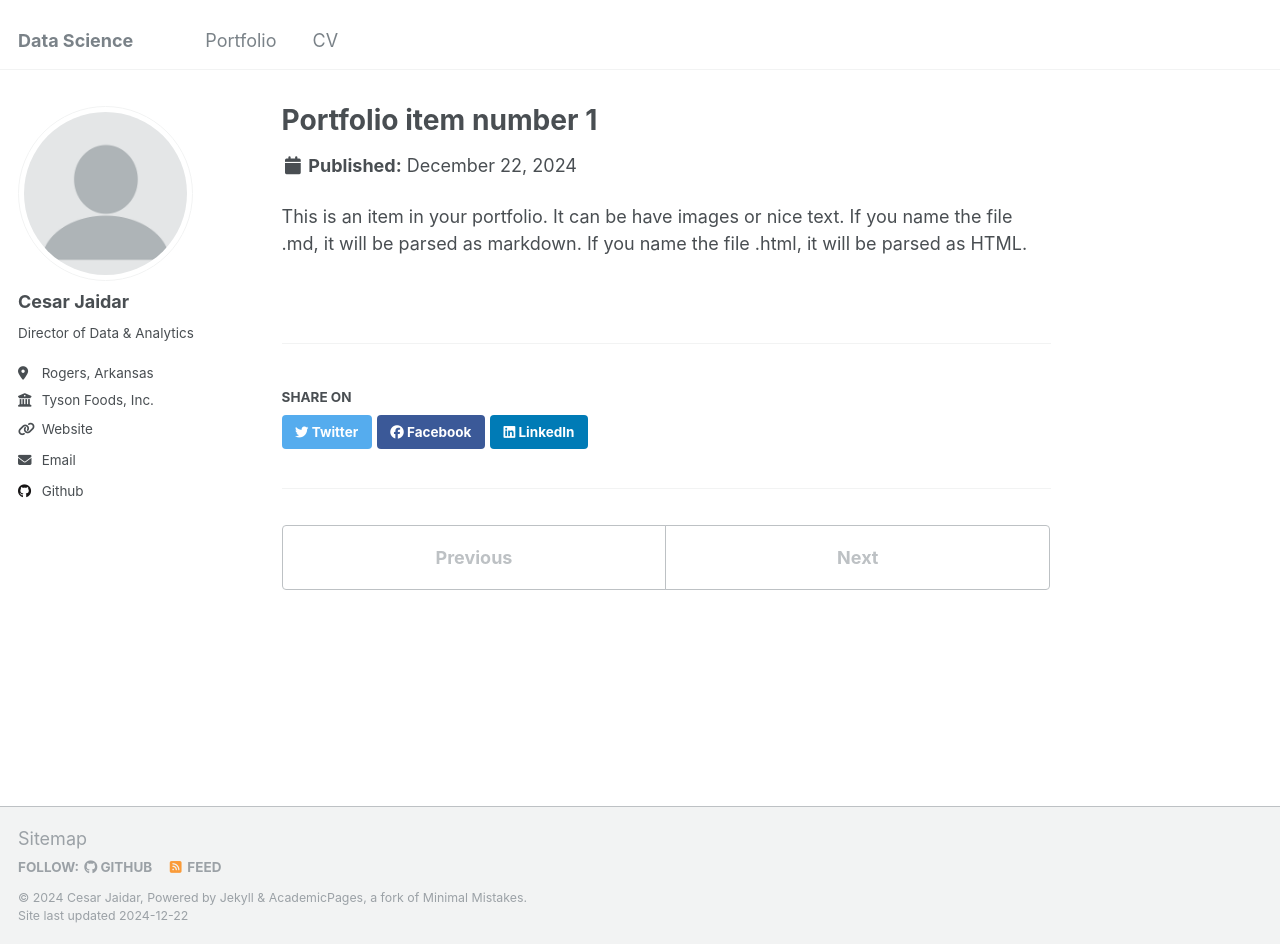
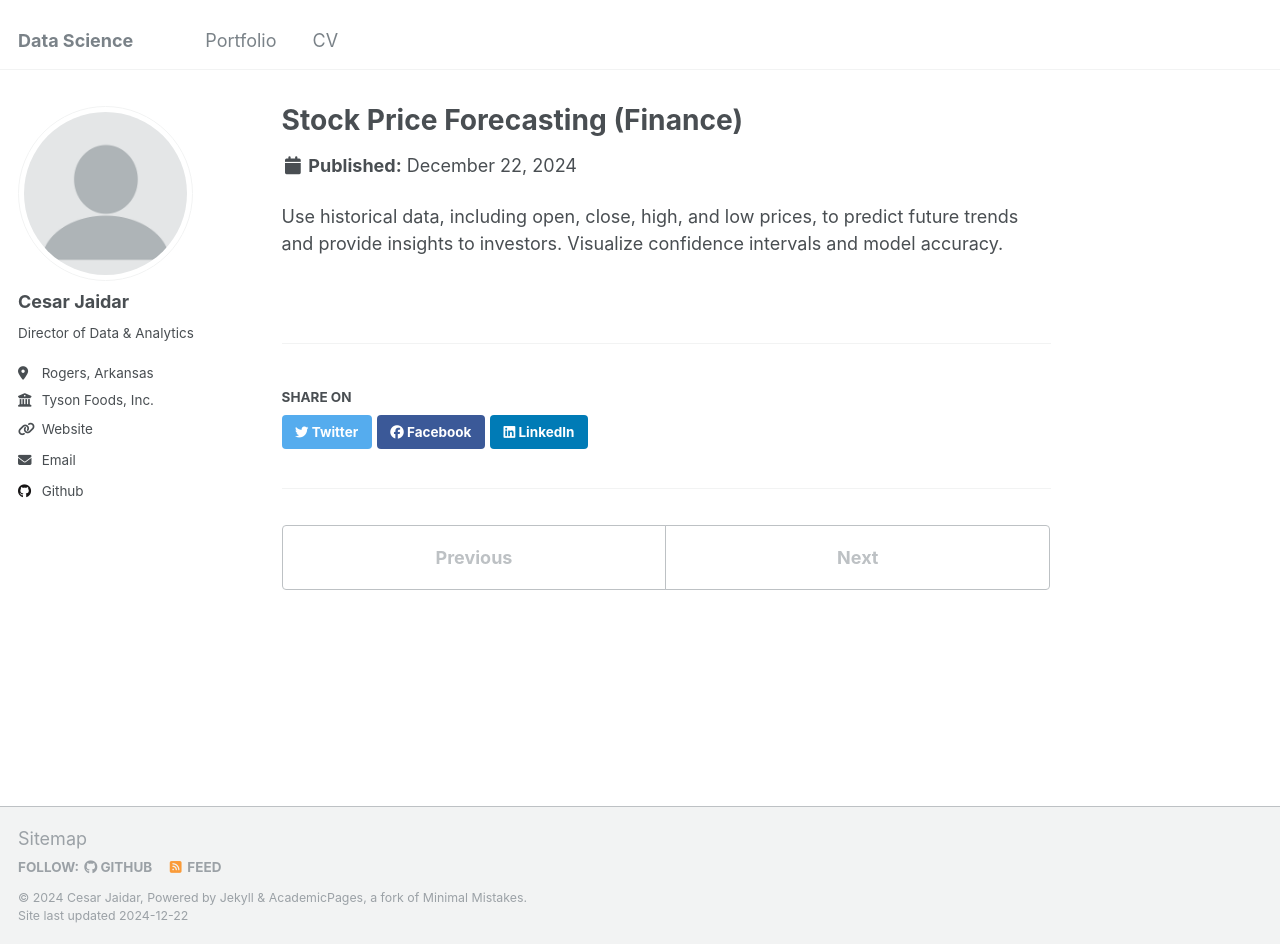
Before and after one commit to cesarjaidar/portfolio, a Jekyll site: the page built from _portfolio/Project 5.md, in a window 1280 px wide and 944 px high. Built offline with Jekyll 4.4.1, drawn with Linux system fonts in a browser that asks for light colours.

Commit message:
Update Project 5.md

```diff
--- a/_portfolio/Project 5.md
+++ b/_portfolio/Project 5.md
@@ -1,7 +1,7 @@
 ---
-title: "Portfolio item number 1"
-excerpt: "Short description of portfolio item number 1<br/><img src='/images/500x300.png'>"
+title: "Stock Price Forecasting (Finance)"
+excerpt: "Build time-series models (ARIMA, LSTM) to forecast the stock prices of selected companies.<br/><img src='/images/500x300.png'>"
 collection: portfolio
 ---
 
-This is an item in your portfolio. It can be have images or nice text. If you name the file .md, it will be parsed as markdown. If you name the file .html, it will be parsed as HTML.
+Use historical data, including open, close, high, and low prices, to predict future trends and provide insights to investors. Visualize confidence intervals and model accuracy.
```
